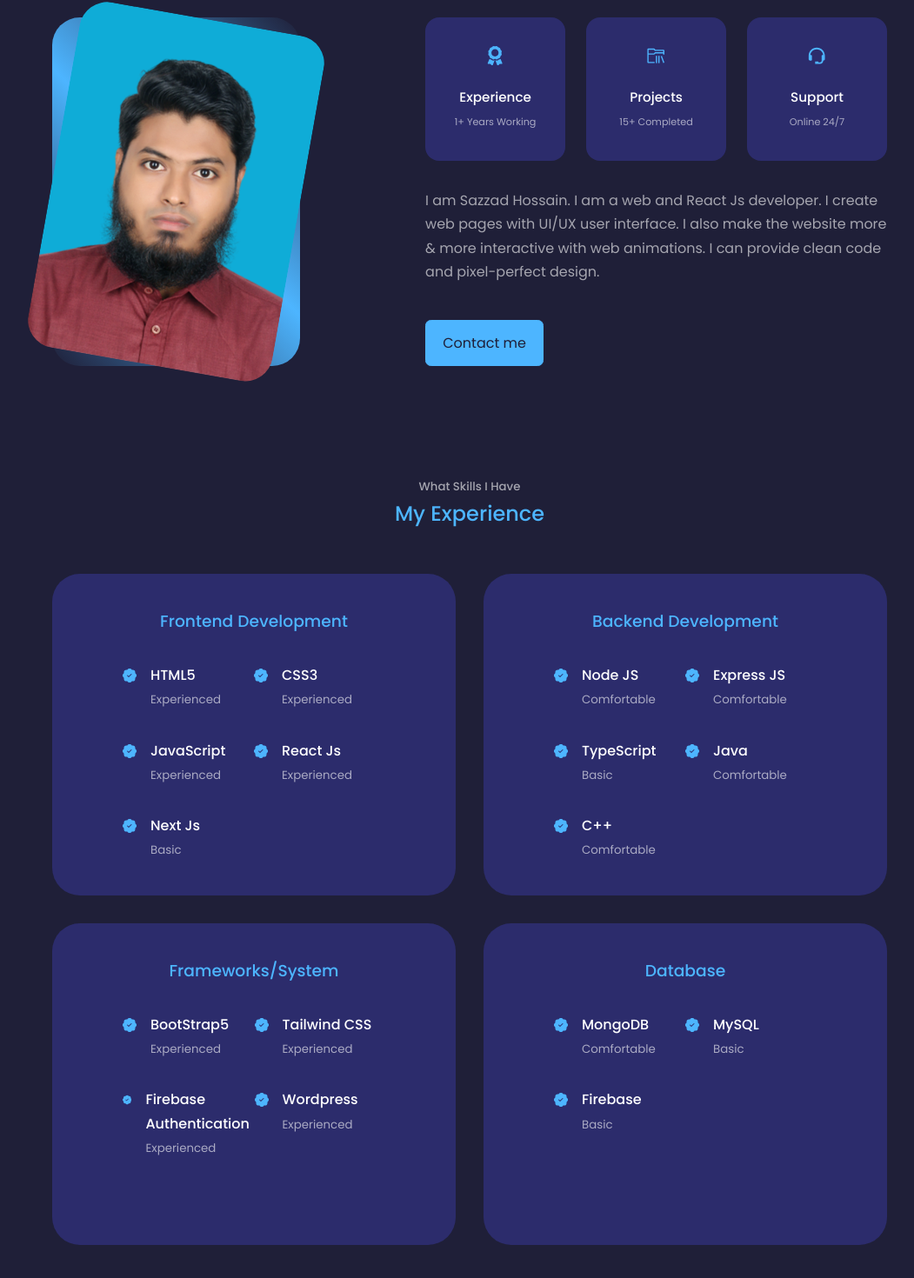
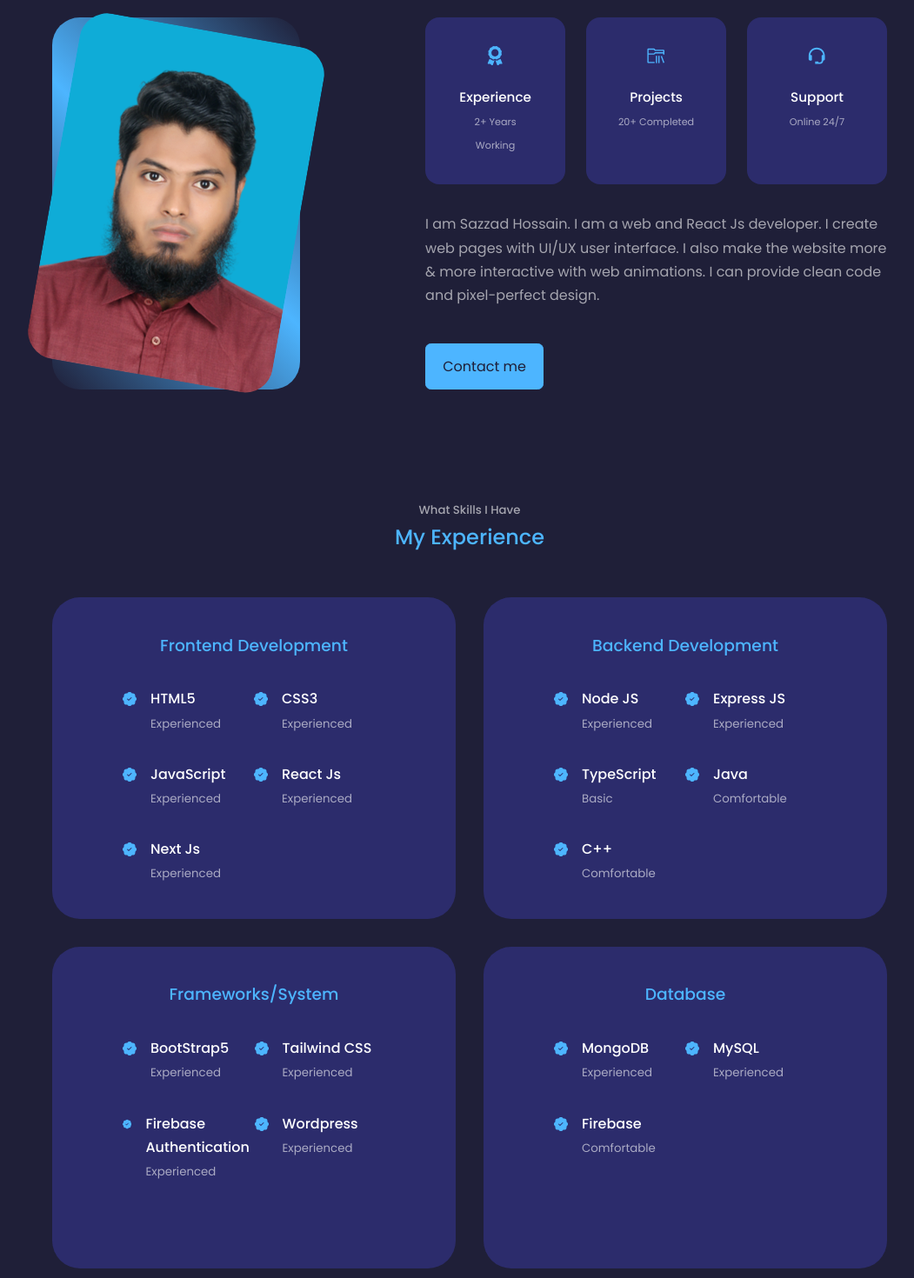
Before and after one commit to sazzadhossainapple/react-portfolio, a React (Create React App) app: page / in a window 1280 px wide. Shown: the part 1157-2627 px from the top of the page at 87% size, without its empty margins (100-1151 px from the left). Built offline with nearby package versions, Linux system fonts and the light colour scheme.

Commit message:
some content change

```diff
--- a/src/components/about/About.jsx
+++ b/src/components/about/About.jsx
@@ -1,9 +1,9 @@
-import React from "react";
-import { BiSupport } from "react-icons/bi";
-import { FaAward } from "react-icons/fa";
-import { VscFolderLibrary } from "react-icons/vsc";
-import ME from "../../asserts/aboutme2.png";
-import "./about.css";
+import React from 'react';
+import { BiSupport } from 'react-icons/bi';
+import { FaAward } from 'react-icons/fa';
+import { VscFolderLibrary } from 'react-icons/vsc';
+import ME from '../../asserts/aboutme2.png';
+import './about.css';
 
 const About = () => {
     return (
@@ -23,13 +23,13 @@ const About = () => {
                         <article className="about__card">
                             <FaAward className="about__icon" />
                             <h5>Experience</h5>
-              <small>1+ Years Working</small>
+                            <small>2+ Years Working</small>
                         </article>
 
                         <article className="about__card">
                             <VscFolderLibrary className="about__icon" />
                             <h5>Projects</h5>
-              <small>15+ Completed</small>
+                            <small>20+ Completed</small>
                         </article>
 
                         <article className="about__card">
@@ -39,10 +39,11 @@ const About = () => {
                         </article>
                     </div>
                     <p>
-            I am Sazzad Hossain. I am a web and React Js developer. I create web
-            pages with UI/UX user interface. I also make the website more & more
-            interactive with web animations. I can provide clean code and
-            pixel-perfect design.
+                        I am Sazzad Hossain. I am a web and React Js developer.
+                        I create web pages with UI/UX user interface. I also
+                        make the website more & more interactive with web
+                        animations. I can provide clean code and pixel-perfect
+                        design.
                     </p>
                     <a href="#contact" className="btn btn-primary">
                         Contact me
--- a/src/components/experience/Experience.jsx
+++ b/src/components/experience/Experience.jsx
@@ -1,6 +1,6 @@
-import React from "react";
-import { BsPatchCheckFill } from "react-icons/bs";
-import "./experience.css";
+import React from 'react';
+import { BsPatchCheckFill } from 'react-icons/bs';
+import './experience.css';
 
 const Experience = () => {
     return (
@@ -16,35 +16,45 @@ const Experience = () => {
                             <BsPatchCheckFill className="experience__details-icon" />
                             <div>
                                 <h4>HTML5</h4>
-                <small className="text-light">Experienced</small>
+                                <small className="text-light">
+                                    Experienced
+                                </small>
                             </div>
                         </article>
                         <article className="experience__details">
                             <BsPatchCheckFill className="experience__details-icon" />
                             <div>
                                 <h4>CSS3</h4>
-                <small className="text-light">Experienced</small>
+                                <small className="text-light">
+                                    Experienced
+                                </small>
                             </div>
                         </article>
                         <article className="experience__details">
                             <BsPatchCheckFill className="experience__details-icon" />
                             <div>
                                 <h4>JavaScript</h4>
-                <small className="text-light">Experienced</small>
+                                <small className="text-light">
+                                    Experienced
+                                </small>
                             </div>
                         </article>
                         <article className="experience__details">
                             <BsPatchCheckFill className="experience__details-icon" />
                             <div>
                                 <h4>React Js</h4>
-                <small className="text-light">Experienced</small>
+                                <small className="text-light">
+                                    Experienced
+                                </small>
                             </div>
                         </article>
                         <article className="experience__details">
                             <BsPatchCheckFill className="experience__details-icon" />
                             <div>
                                 <h4>Next Js</h4>
-                <small className="text-light">Basic</small>
+                                <small className="text-light">
+                                    Experienced
+                                </small>
                             </div>
                         </article>
                     </div>
@@ -58,14 +68,18 @@ const Experience = () => {
                             <BsPatchCheckFill className="experience__details-icon" />
                             <div>
                                 <h4>Node JS</h4>
-                <small className="text-light">Comfortable</small>
+                                <small className="text-light">
+                                    Experienced
+                                </small>
                             </div>
                         </article>
                         <article className="experience__details">
                             <BsPatchCheckFill className="experience__details-icon" />
                             <div>
                                 <h4>Express JS</h4>
-                <small className="text-light">Comfortable</small>
+                                <small className="text-light">
+                                    Experienced
+                                </small>
                             </div>
                         </article>
                         <article className="experience__details">
@@ -79,14 +93,18 @@ const Experience = () => {
                             <BsPatchCheckFill className="experience__details-icon" />
                             <div>
                                 <h4>Java</h4>
-                <small className="text-light">Comfortable</small>
+                                <small className="text-light">
+                                    Comfortable
+                                </small>
                             </div>
                         </article>
                         <article className="experience__details">
                             <BsPatchCheckFill className="experience__details-icon" />
                             <div>
                                 <h4>C++</h4>
-                <small className="text-light">Comfortable</small>
+                                <small className="text-light">
+                                    Comfortable
+                                </small>
                             </div>
                         </article>
                     </div>
@@ -100,28 +118,36 @@ const Experience = () => {
                             <BsPatchCheckFill className="experience__details-icon" />
                             <div>
                                 <h4>BootStrap5</h4>
-                <small className="text-light">Experienced</small>
+                                <small className="text-light">
+                                    Experienced
+                                </small>
                             </div>
                         </article>
                         <article className="experience__details">
                             <BsPatchCheckFill className="experience__details-icon" />
                             <div>
                                 <h4>Tailwind CSS</h4>
-                <small className="text-light">Experienced</small>
+                                <small className="text-light">
+                                    Experienced
+                                </small>
                             </div>
                         </article>
                         <article className="experience__details">
                             <BsPatchCheckFill className="experience__details-icon" />
                             <div>
                                 <h4>Firebase Authentication</h4>
-                <small className="text-light">Experienced</small>
+                                <small className="text-light">
+                                    Experienced
+                                </small>
                             </div>
                         </article>
                         <article className="experience__details">
                             <BsPatchCheckFill className="experience__details-icon" />
                             <div>
                                 <h4>Wordpress</h4>
-                <small className="text-light">Experienced</small>
+                                <small className="text-light">
+                                    Experienced
+                                </small>
                             </div>
                         </article>
                     </div>
@@ -135,21 +161,27 @@ const Experience = () => {
                             <BsPatchCheckFill className="experience__details-icon" />
                             <div>
                                 <h4>MongoDB</h4>
-                <small className="text-light">Comfortable</small>
+                                <small className="text-light">
+                                    Experienced
+                                </small>
                             </div>
                         </article>
                         <article className="experience__details">
                             <BsPatchCheckFill className="experience__details-icon" />
                             <div>
                                 <h4>MySQL</h4>
-                <small className="text-light">Basic</small>
+                                <small className="text-light">
+                                    Experienced
+                                </small>
                             </div>
                         </article>
                         <article className="experience__details">
                             <BsPatchCheckFill className="experience__details-icon" />
                             <div>
                                 <h4>Firebase</h4>
-                <small className="text-light">Basic</small>
+                                <small className="text-light">
+                                    Comfortable
+                                </small>
                             </div>
                         </article>
                     </div>
--- a/src/components/resume/resume.css
+++ b/src/components/resume/resume.css
@@ -7,7 +7,7 @@
 
 .resume__container > div {
     background: var(--color-bg-variant);
-  padding: 2.4rem 5rem;
+    padding: 2.4rem 4rem;
     border-radius: 2rem;
     border: 1px solid transparent;
     transition: var(--transition);
```
Also changed, not shown: src/components/contacts/Contact.jsx (+54 -37 lines), src/components/resume/Resume.jsx (+71 -15 lines). Lines whose indentation alone changed are shown as unchanged.
